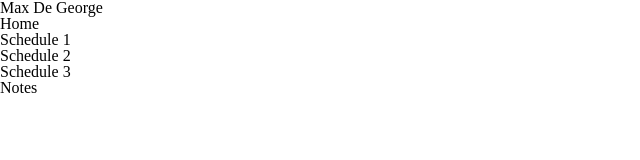
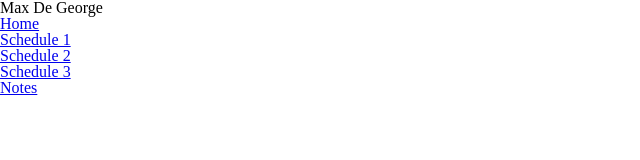
Before and after one commit to MaxDeGeo/Project-4, a plain HTML site: page Website/index.html in a window 1280 px wide. Shown: the whole page, without its empty margins (0-640 px from the left). Drawn offline with Linux system fonts and the light colour scheme.

Commit message:
Linked pages together

```diff
--- a/Website/index.html
+++ b/Website/index.html
@@ -11,11 +11,11 @@
     <nav id="inline">
         <div id="name">Max De George</div>
         <div id="nav-section">
-            <p>Home</p>
-            <p>Schedule 1</p>
-            <p>Schedule 2</p>
-            <p>Schedule 3</p>
-            <p>Notes</p>
+            <p><a href="index.html">Home</a></p>
+            <p><a href="schedule1.html">Schedule 1</a></p>
+            <p><a href="schedule2.html">Schedule 2</a></p>
+            <p><a href="schedule3.html">Schedule 3</a></p>
+            <p><a href="notes.html">Notes</a></p>
         </div>
     </nav>
 </body>
```
Also changed, not shown: Website/notes.html (+5 -5 lines), Website/schedule1.html (+5 -5 lines), Website/schedule2.html (+5 -5 lines), Website/schedule3.html (+5 -5 lines).
